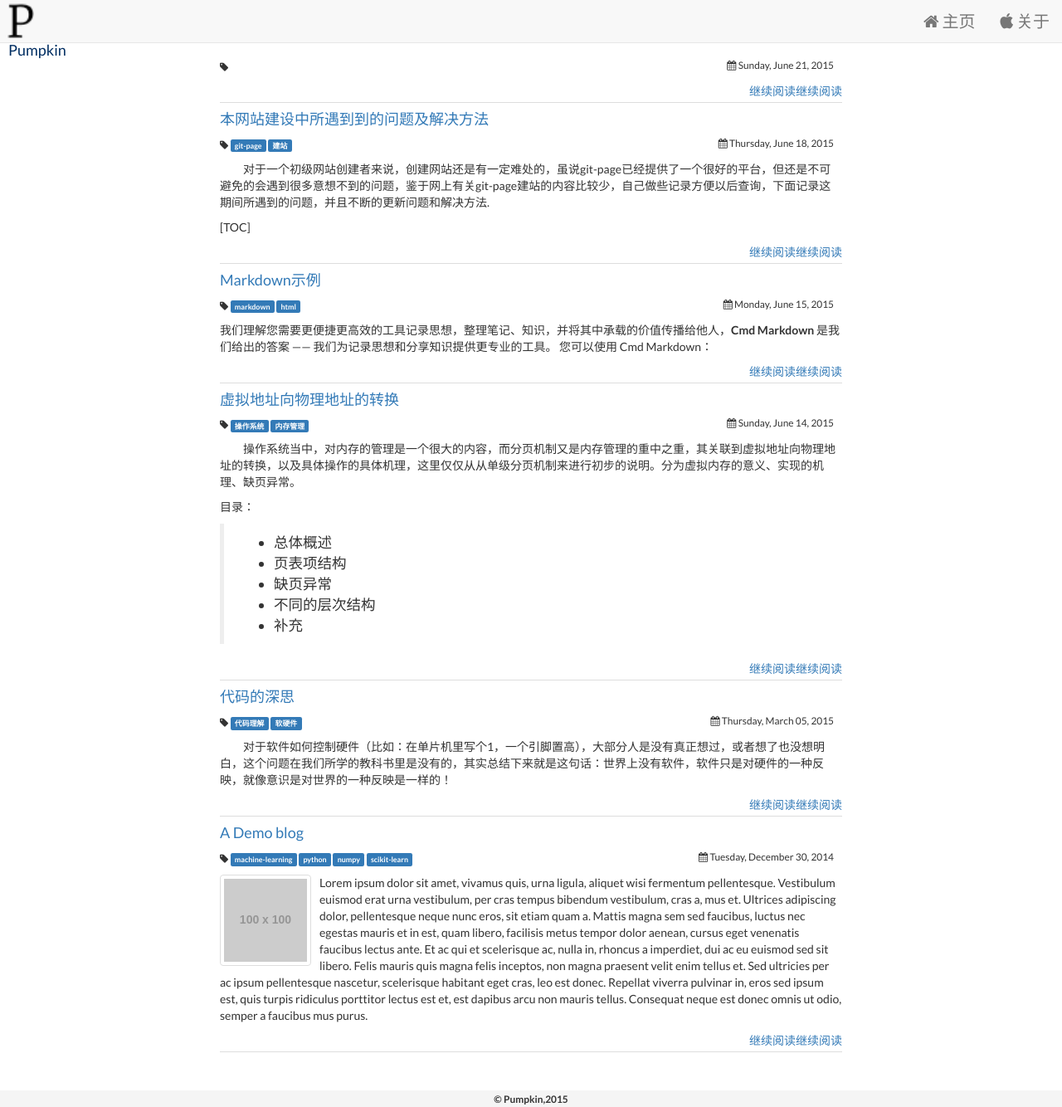
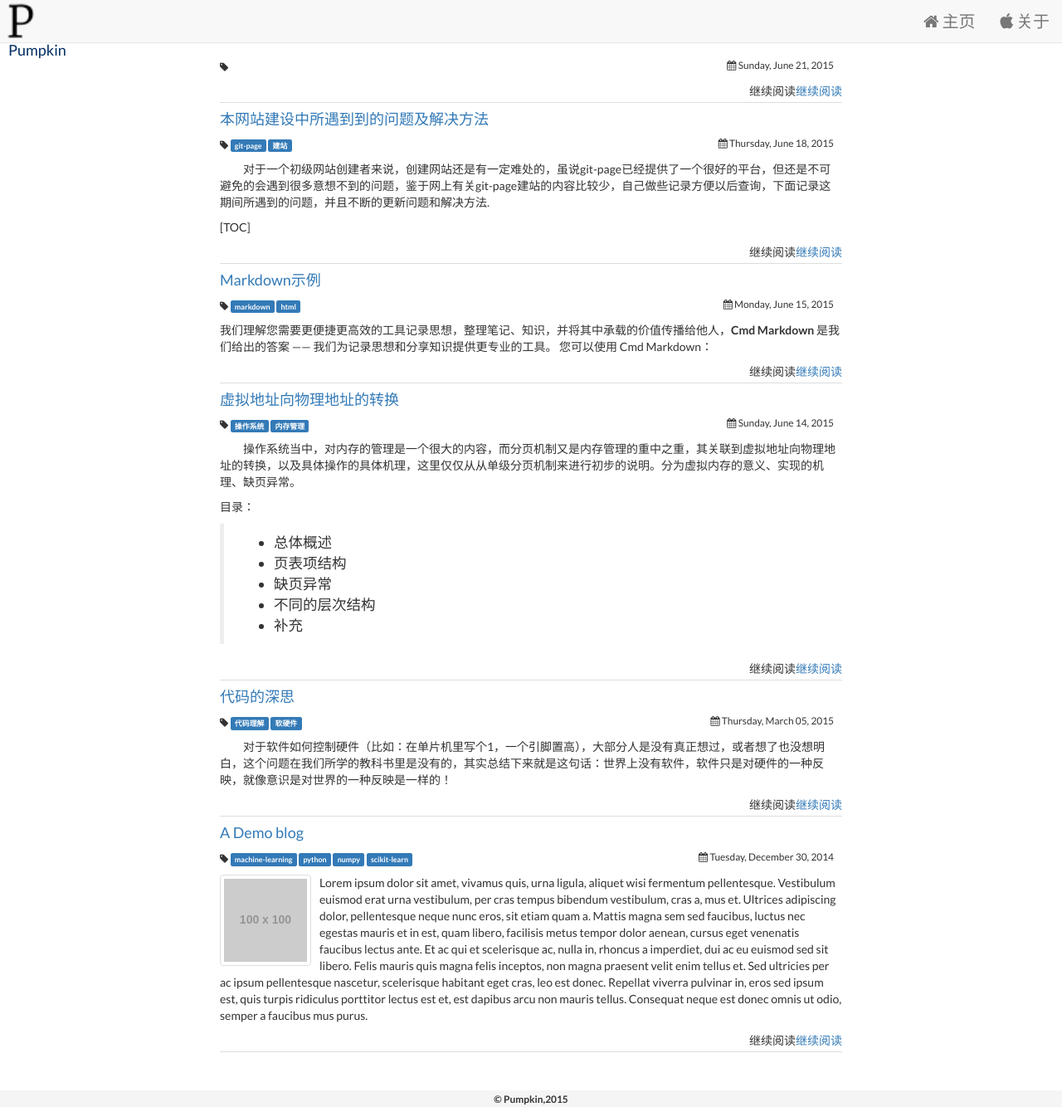
Before and after one commit to LarryBrick/jekyll_demo, a Jekyll site: the page built from index.html, in a window 1280 px wide and 1334 px high. Shown: the whole window at 83% size. Built offline with Jekyll 4.4.1, drawn with Linux system fonts in a browser that asks for light colours; nearby versions of some CDN libraries.

Commit message:
测试继续阅读

```diff
--- a/index.html
+++ b/index.html
@@ -27,7 +27,7 @@ date: 2014-10-19 23:51
         {% endif %}
           <article class=marginBotton10 "excerpt">{{post.excerpt}}</article>
           <a class="pull-right marginBottom10" href="{{post.url | prepend: site.baseurl }}">继续阅读</a>
-          <a class="pull-right marginBottom10" href="{{post.url | prepend: site.baseurl }}">继续阅读</a>
+          <p class="pull-right marginBottom10" href="{{post.url | prepend: site.baseurl }}">继续阅读</p>
       </div>
     {% endfor %}
 	</div>
```
